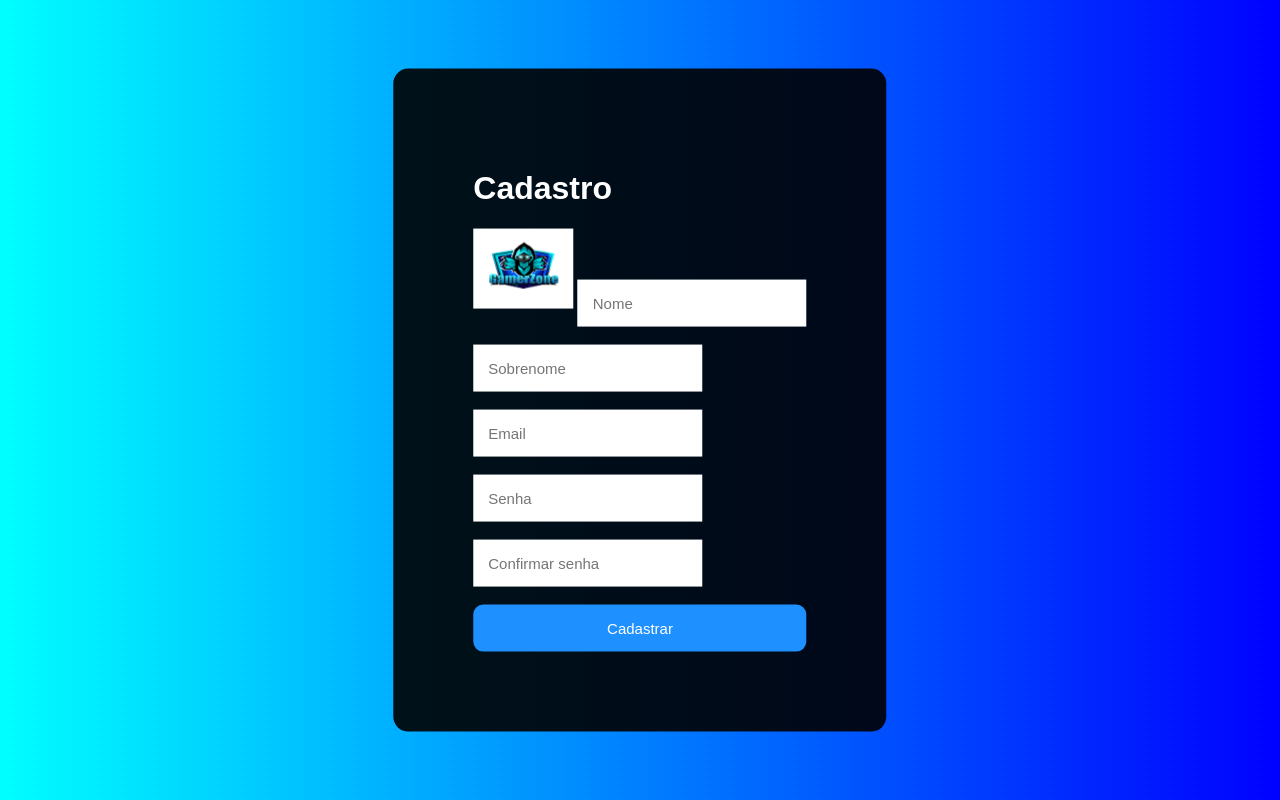
After one commit to GamerzoneUC16/ZoneWeb, a PHP site: page /cadatro.php in a window 1280 px wide. The commit adds this page. Run offline with PHP 8.4, Linux system fonts and the light colour scheme.

Commit message:
Criando Cadastro Incompleto

```diff
--- /dev/null
+++ b/cadatro.php
@@ -0,0 +1,27 @@
+<!DOCTYPE html>
+<html lang="pt-BR">
+<head>
+    <meta charset="UTF-8">
+    <meta name="viewport" content="width=device-width, initial-scale=1.0">
+    <link rel="stylesheet" href="css/style2.css">
+    <title>Cadatro</title>
+</head>
+<body>
+    <div class="tela-cadastro">
+            <h1>Cadastro</h1>
+            <img src="images/GZ2_resized.png" alt="Logo">
+
+            <input type="text" placeholder="Nome">
+        <br><br>
+            <input type="text" placeholder="Sobrenome">
+        <br><br>
+            <input type="text" placeholder="Email">
+        <br><br>
+            <input type="password" placeholder="Senha">
+        <br><br>
+        <input type="password" placeholder="Confirmar senha">
+        <br><br>
+        <button>Cadastrar</button>
+    </div>
+</body>
+</html>
--- /dev/null
+++ b/css/style2.css
@@ -0,0 +1,57 @@
+body{
+    font-family: Arial, Helvetica, sans-serif;
+    background-image: linear-gradient(45deg, cyan, blue );
+}
+.tela-cadastro{
+    background-color: rgba(0, 0, 0, 0.9);
+    position: absolute;
+    top: 50%;
+    left: 50%;
+    transform: translate(-50%, -50%);
+    padding: 80px;
+    border-radius: 15px;
+    color: white;
+}
+.tela-login{
+    background-color: rgba(0, 0, 0, 0.9);
+    position: absolute;
+    top: 50%;
+    left: 50%;
+    transform: translate(-50%, -50%);
+    padding: 80px;
+    border-radius: 15px;
+    color: white;
+}
+input{
+    padding: 15px;
+    border: none;
+    outline: none;
+    font-size: 15px;
+}
+button{
+    background-color: dodgerblue;
+    border: none;
+    padding: 15px;
+    width: 100%;
+    border-radius: 10px;
+    color: white;
+    font-size: 15px;
+    cursor: pointer;
+}
+button:hover{
+    background-color: deepskyblue;
+}
+#Space
+{
+    position: absolute;
+    bottom: 80%;
+    left: 60%;
+    transform: translate(-60%, -40%);
+}
+.Space2
+{
+   position: static;
+   padding-top: 15%;
+   padding-bottom: 5%;
+   padding-left: 23%;
+}
```
Also changed, not shown: login.php (+59 -3 lines), menu.php (line endings or trailing spaces).
